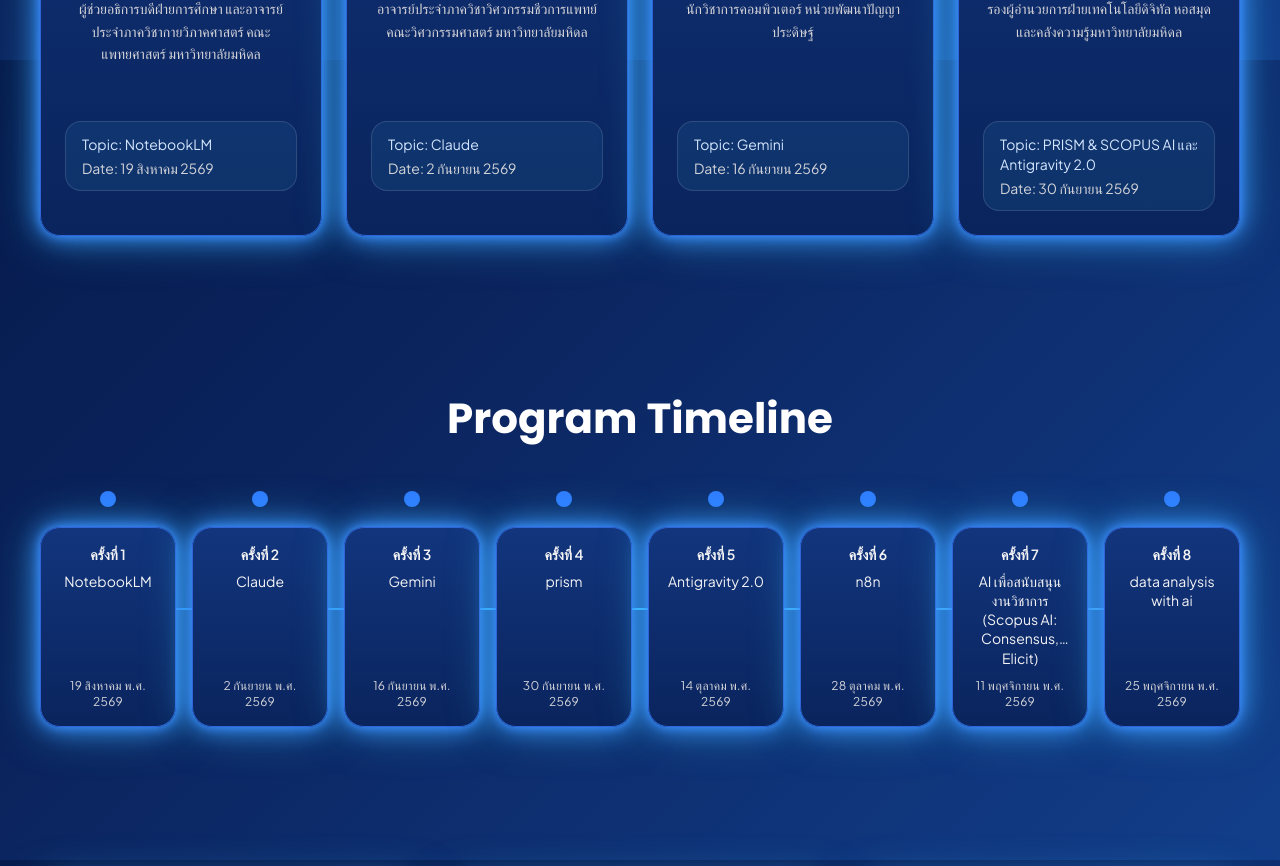
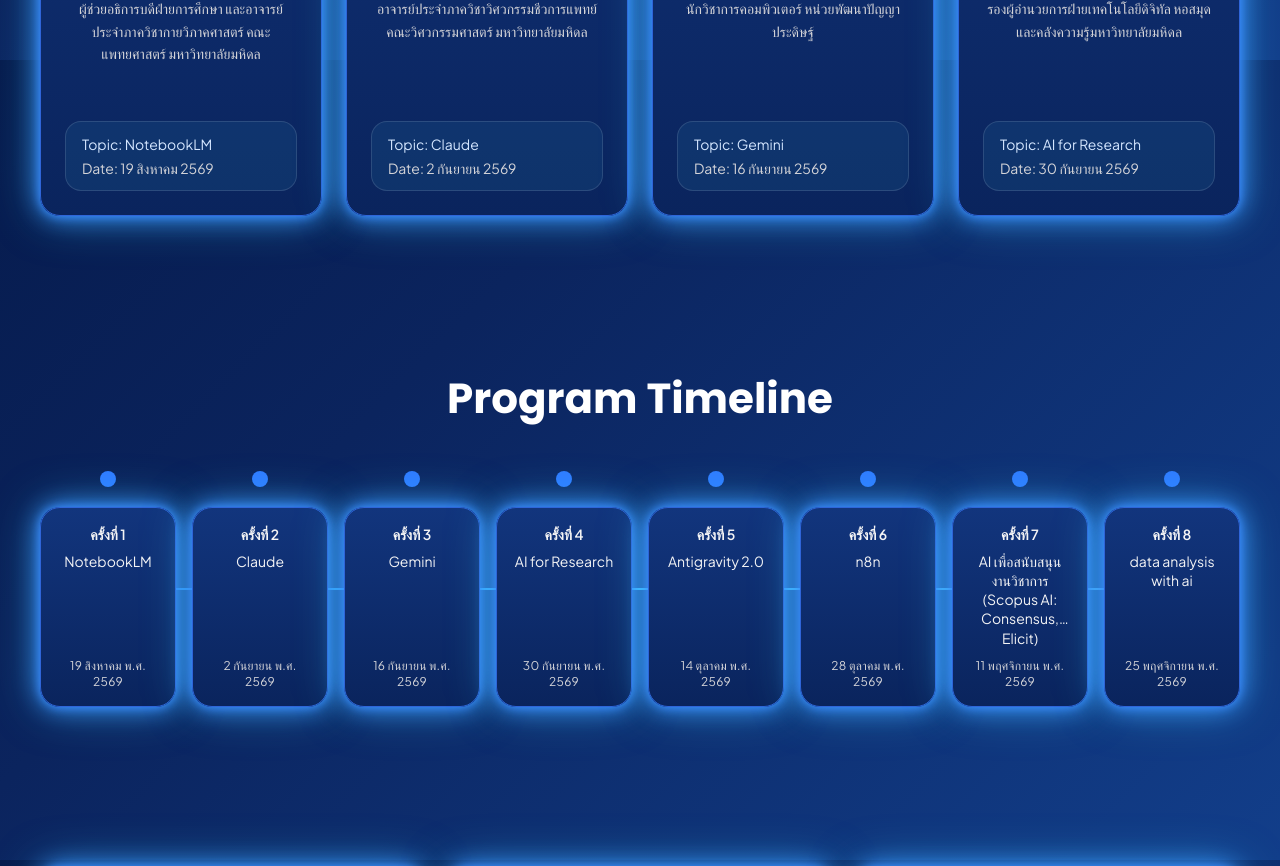
Before and after one commit to sakol-mon/Register-Website, a Next.js app: page / in a window 1280 px wide. Shown: the part 2340-3206 px from the top of the page. Built offline with nearby package versions, Linux system fonts and the light colour scheme.

Commit message:
change 4th topic to "AI for Research" and update FAQ answer.

```diff
--- a/app/page.tsx
+++ b/app/page.tsx
@@ -60,7 +60,7 @@
     image: speakerImage4,
     name: "ผศ.ดร.ทวีศักดิ์ สมานชื่น",
     position: "รองผู้อำนวยการฝ่ายเทคโนโลยีดิจิทัล หอสมุดและคลังความรู้มหาวิทยาลัยมหิดล",
-    topic: "PRISM & SCOPUS AI และ Antigravity 2.0",
+    topic: "AI for Research",
     date: "30 กันยายน 2569",
   },
 ];
@@ -69,7 +69,7 @@
   { title: "ครั้งที่ 1", topic: "NotebookLM", date: "19 สิงหาคม พ.ศ. 2569" },
   { title: "ครั้งที่ 2", topic: "Claude", date: "2 กันยายน พ.ศ. 2569" },
   { title: "ครั้งที่ 3", topic: "Gemini", date: "16 กันยายน พ.ศ. 2569" },
-  { title: "ครั้งที่ 4", topic: "prism", date: "30 กันยายน พ.ศ. 2569" },
+  { title: "ครั้งที่ 4", topic: "AI for Research", date: "30 กันยายน พ.ศ. 2569" },
   { title: "ครั้งที่ 5", topic: "Antigravity 2.0", date: "14 ตุลาคม พ.ศ. 2569" },
   { title: "ครั้งที่ 6", topic: "n8n", date: "28 ตุลาคม พ.ศ. 2569" },
   { title: "ครั้งที่ 7", topic: "AI เพื่อสนับสนุนงานวิชาการ (Scopus AI: Consensus, Elicit)", date: "11 พฤศจิกายน พ.ศ. 2569" },
@@ -91,7 +91,7 @@
   },
   {
     question: "ต้องเตรียมอะไรมาบ้าง?",
-    answer: "ควรเตรียมคอมพิวเตอร์พกพา อีเมลมหาวิทยาลัย และความพร้อมในการทดลองใช้เครื่องมือ AI กับกรณีศึกษาจริงทางวิชาการ",
+    answer: "ควรเตรียมอีเมลสำหรับการลงทะเบียนใช้งาน AI มาก่อน และเพื่อความพร้อมในการทดลองใช้เครื่องมือ AI กับกรณีศึกษาจริงทางวิชาการ",
   },
   {
     question: "จำเป็นต้องมีพื้นฐานด้าน AI มาก่อนหรือไม่?",
--- a/app/registration/page.tsx
+++ b/app/registration/page.tsx
@@ -15,7 +15,7 @@
   { id: "NotebookLM", title: "ครั้งที่ 1", topic: "NotebookLM", date: "19 สิงหาคม พ.ศ. 2569" },
   { id: "Claude", title: "ครั้งที่ 2", topic: "Claude", date: "2 กันยายน พ.ศ. 2569" },
   { id: "Gemini", title: "ครั้งที่ 3", topic: "Gemini", date: "16 กันยายน พ.ศ. 2569" },
-  { id: "PRISM", title: "ครั้งที่ 4", topic: "PRISM", date: "30 กันยายน พ.ศ. 2569" },
+  { id: "AI for Research", title: "ครั้งที่ 4", topic: "AI for Research", date: "30 กันยายน พ.ศ. 2569" },
   { id: "Antigravity 2.0", title: "ครั้งที่ 5", topic: "Antigravity 2.0", date: "14 ตุลาคม พ.ศ. 2569" },
   { id: "n8n", title: "ครั้งที่ 6", topic: "n8n", date: "28 ตุลาคม พ.ศ. 2569" },
   { id: "Scopus AI", title: "ครั้งที่ 7", topic: "Scopus AI / Consensus / Elicit", date: "11 พฤศจิกายน พ.ศ. 2569" },
```
